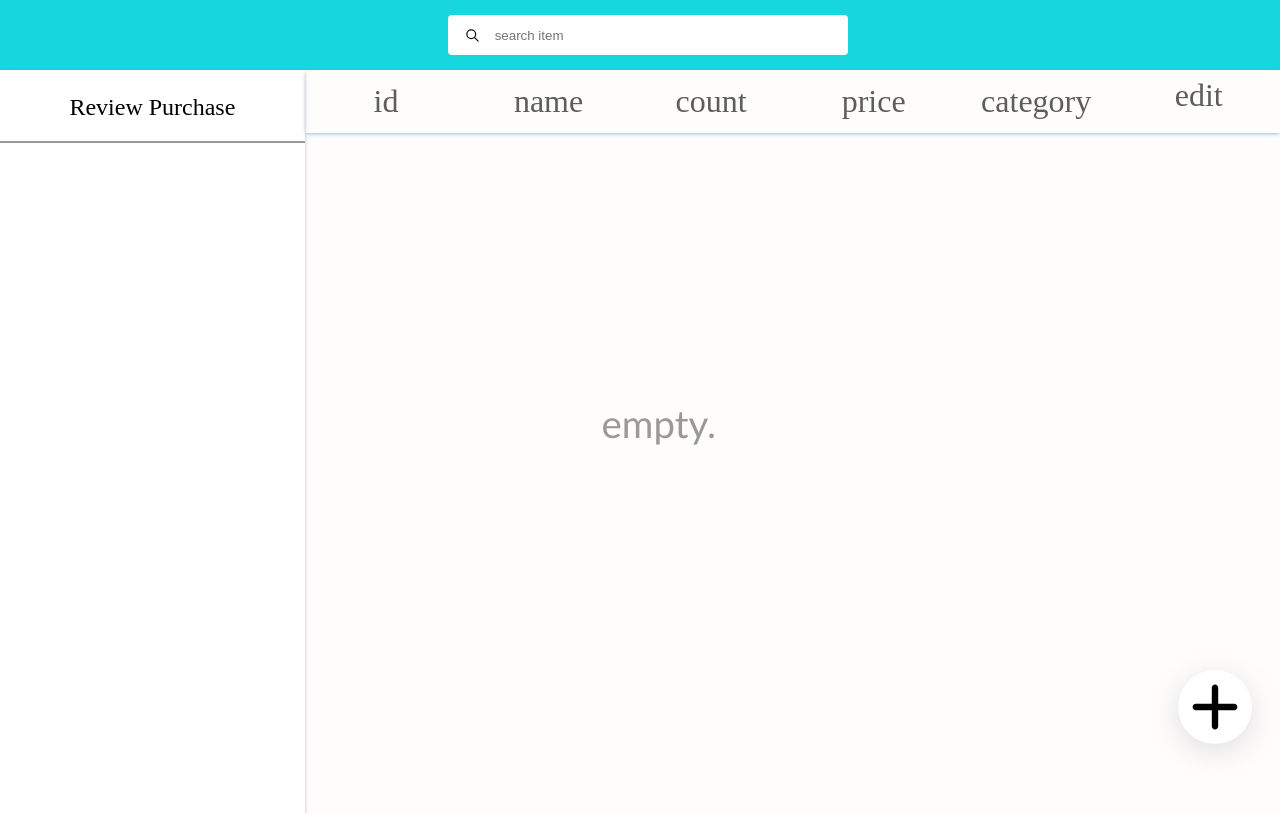
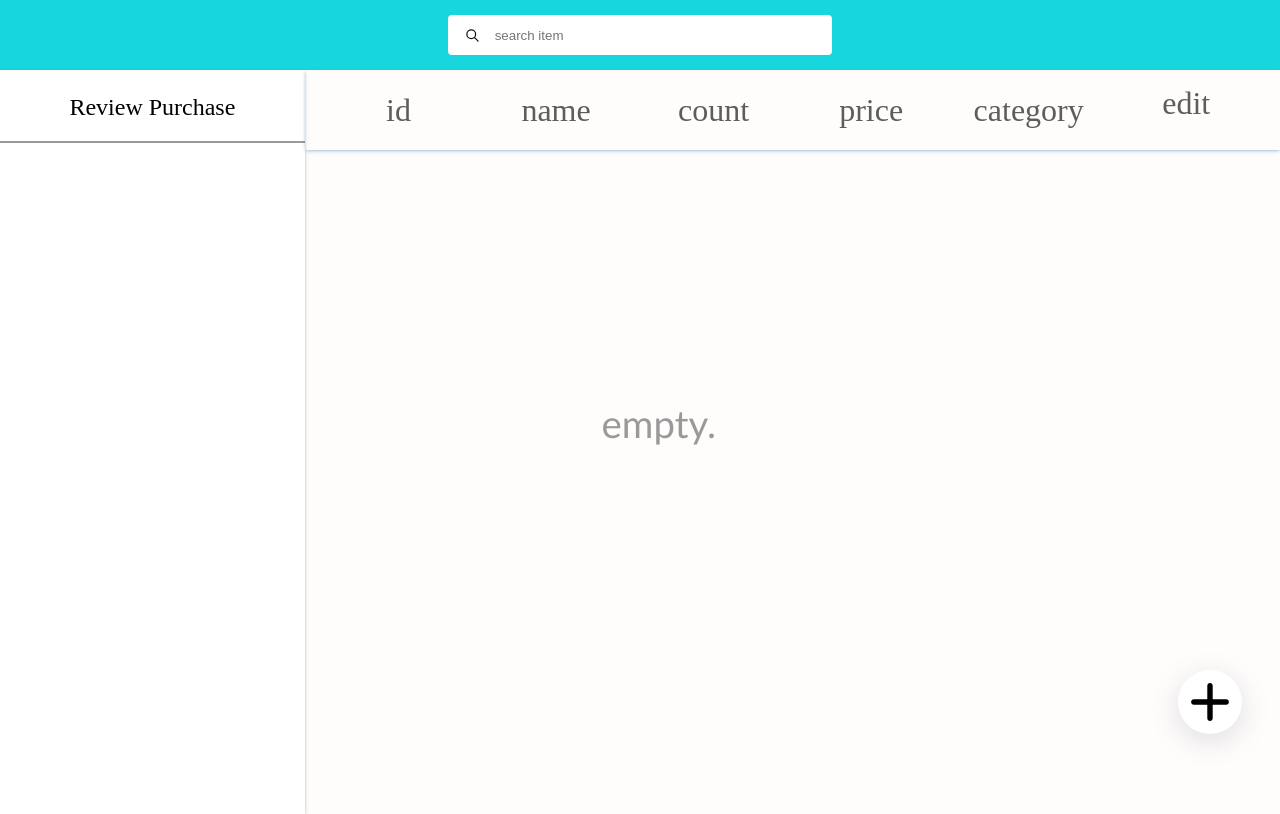
Before and after one commit to KaarenMesbah/the-spirals-inventory, a website: page front/index.html in a window 1280 px wide. Shown: the top 814 px of the page. Drawn offline with Linux system fonts and the light colour scheme; no server answers.

```diff
--- a/front/css/index.css
+++ b/front/css/index.css
@@ -1,5 +1,6 @@
 * {
   user-select: none;
+    box-sizing: border-box;
 }
 
 body {
@@ -287,6 +288,7 @@
   width: 100%;
   height: calc(100% - 80px);
   overflow-y: auto;
+  overflow-x: hidden;
   padding-bottom: 80px;
   text-align: center;
 }
@@ -294,12 +296,14 @@
 .item {
   cursor: pointer;
   width: 100%;
-  height: 70px;
+  height: fit-content;
+  padding: 15px;
   display: flex;
   justify-content: space-evenly;
   align-items: center;
   box-shadow: rgba(65, 65, 65, 0.25) 0px 2px 5px -1px, rgba(0, 0, 0, 0.3) 0px 1px 3px -1px;
   text-align: center;
+  overflow-x: hidden;
 }
 
 .item:hover {
```
